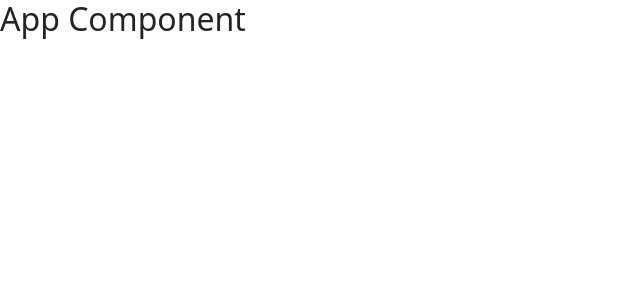
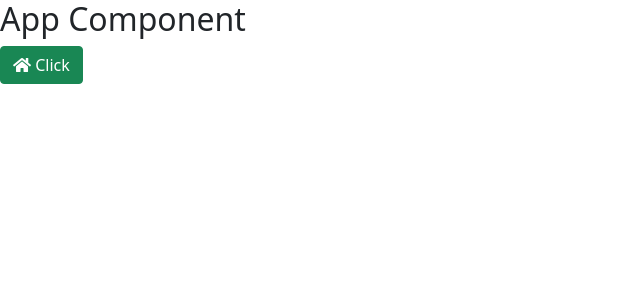
Before and after one commit to khansohil/contact-managment-system, a React (Create React App) app in the folder frontend/contact-manager/: page / in a window 1280 px wide. Shown: the top 300 px of the page, without its empty margins (0-640 px from the left). Built offline with nearby package versions, Linux system fonts and the light colour scheme.

Commit message:
Test bootstrap and fa working

```diff
--- a/frontend/contact-manager/src/App.js
+++ b/frontend/contact-manager/src/App.js
@@ -5,6 +5,7 @@ function App() {
   return (
     <div className="App">
       <h2>App Component</h2>
+      <button className='btn btn-success me-1'><i className='fa fa-home'></i> Click</button>
     </div>
   );
 }
```
